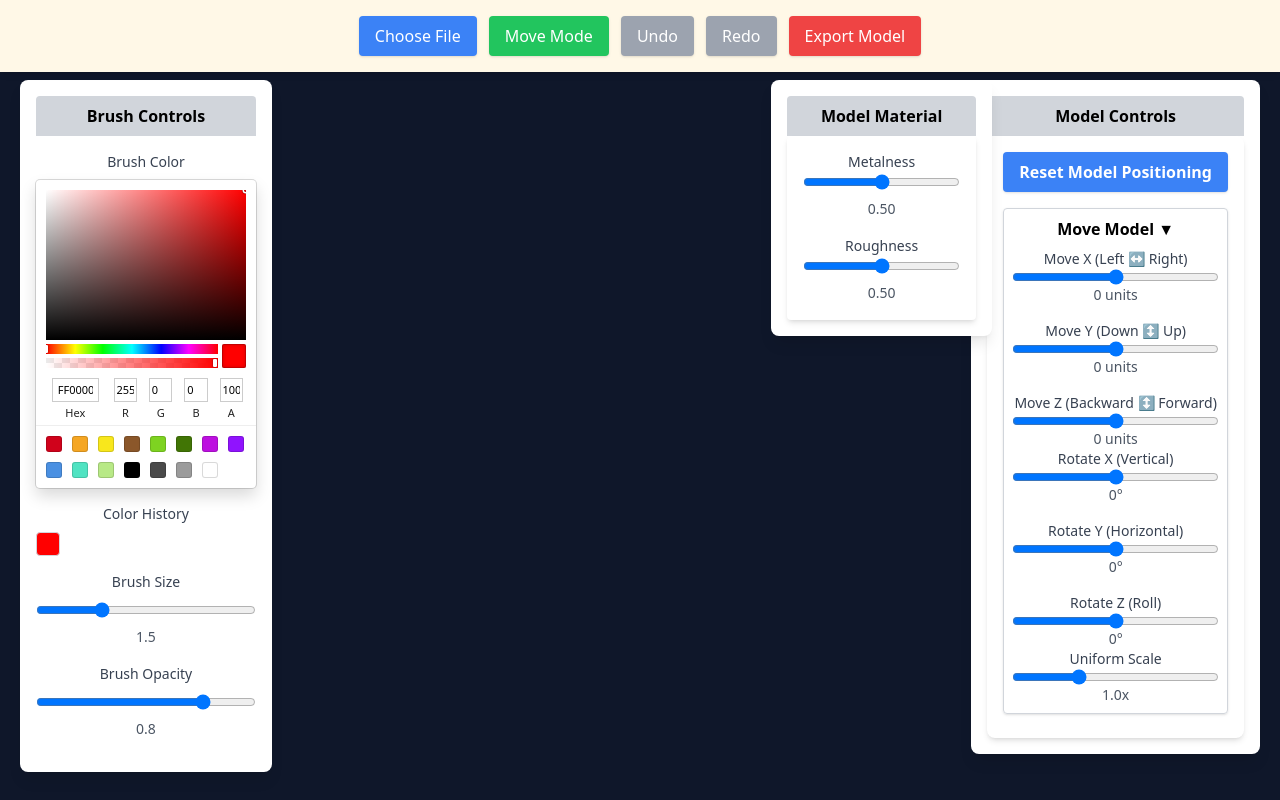
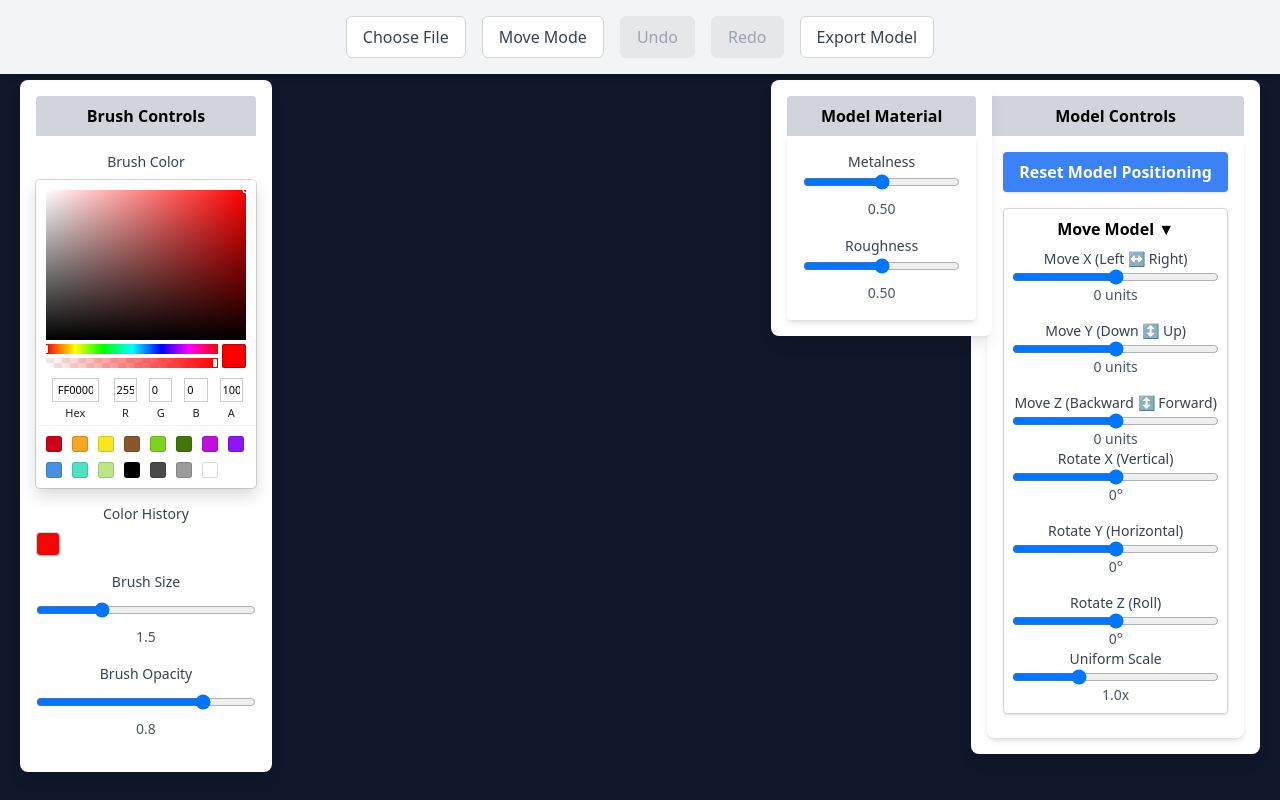
Before and after one commit to JoeSpizz/mini-painter-v2, a React (Create React App) app in the folder frontend/: page / in a window 1280 px wide. Built offline with nearby package versions, Linux system fonts and the light colour scheme; the HTML template or start-up script is replaced by a standard one.

Commit message:
toolbar upgrade

```diff
--- a/frontend/src/components/Toolbar.js
+++ b/frontend/src/components/Toolbar.js
@@ -17,8 +17,7 @@ function Toolbar({ onFileUpload, onModeToggle, onUndo, onRedo, onExport, canUndo
     }
   };
 
-// Toolbar.js
-const handleExport = async () => {
+  const handleExport = async () => {
     console.log("handleExport called"); // Debug log
     const filePath = await window.electron.getSaveFilename();
     if (filePath) {
@@ -26,11 +25,12 @@ const handleExport = async () => {
     }
   };
 
-
-
   return (
-    <div className="toolbar flex justify-center items-center gap-3 p-4 bg-[#FFF8E7] text-white shadow-md fixed top-0 left-0 right-0 z-20">
-      <button onClick={() => document.getElementById('file-upload').click()} className="bg-blue-500 hover:bg-blue-600 px-4 py-2 rounded shadow">
+    <div className="toolbar fixed top-0 left-0 right-0 z-20 bg-gray-100 shadow-md p-4 flex justify-center items-center gap-4">
+      <button
+        onClick={() => document.getElementById('file-upload').click()}
+        className="px-4 py-2 bg-white border border-gray-300 text-gray-700 rounded-md hover:bg-gray-50 transition-colors"
+      >
         Choose File
       </button>
       <input
@@ -40,17 +40,39 @@ const handleExport = async () => {
         onChange={handleFileChange}
         className="hidden"
       />
-      <button onClick={onModeToggle} className="bg-green-500 hover:bg-green-600 px-4 py-2 rounded shadow">
+      <button
+        onClick={onModeToggle}
+        className="px-4 py-2 bg-white border border-gray-300 text-gray-700 rounded-md hover:bg-gray-50 transition-colors"
+      >
         {isPaintMode ? 'Paint Mode' : 'Move Mode'}
       </button>
 
-      <button onClick={onUndo} disabled={!canUndo} className={`px-4 py-2 rounded shadow ${canUndo ? 'bg-purple-500 hover:bg-purple-600' : 'bg-gray-400'}`}>
+      <button
+        onClick={onUndo}
+        disabled={!canUndo}
+        className={`px-4 py-2 rounded-md border transition-colors ${
+          canUndo
+            ? 'bg-white border-gray-300 text-gray-700 hover:bg-gray-50'
+            : 'bg-gray-200 border-gray-200 text-gray-400 cursor-not-allowed'
+        }`}
+      >
         Undo
       </button>
-      <button onClick={onRedo} disabled={!canRedo} className={`px-4 py-2 rounded shadow ${canRedo ? 'bg-purple-500 hover:bg-purple-600' : 'bg-gray-400'}`}>
+      <button
+        onClick={onRedo}
+        disabled={!canRedo}
+        className={`px-4 py-2 rounded-md border transition-colors ${
+          canRedo
+            ? 'bg-white border-gray-300 text-gray-700 hover:bg-gray-50'
+            : 'bg-gray-200 border-gray-200 text-gray-400 cursor-not-allowed'
+        }`}
+      >
         Redo
       </button>
-      <button onClick={handleExport} className="bg-red-500 hover:bg-red-600 px-4 py-2 rounded shadow">
+      <button
+        onClick={handleExport}
+        className="px-4 py-2 bg-white border border-gray-300 text-gray-700 rounded-md hover:bg-gray-50 transition-colors"
+      >
         Export Model
       </button>
     </div>
```
